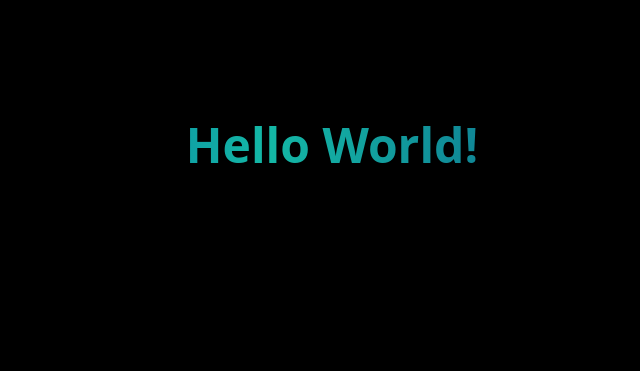
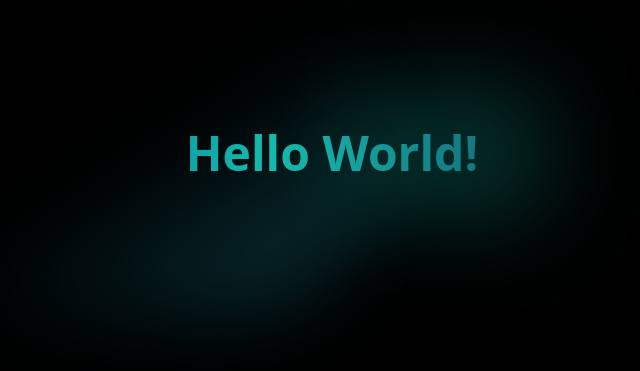
Before and after one commit to nathanstork/tailwind-gradients-next, a Next.js app: page / in a window 1280 px wide. Shown: the part 247-618 px from the top of the page, without its empty margins (308-948 px from the left). Built offline with nearby package versions, Linux system fonts and the light colour scheme.

Commit message:
Tailwind gradients

```diff
--- a/pages/index.tsx
+++ b/pages/index.tsx
@@ -1,11 +1,10 @@
 import Head from "next/head";
-import styles from "../styles/Home.module.css";
 
 const Home = () => {
     return (
         <>
             <Head>
-                <title>Tailwind Test - Next.js</title>
+                <title>Tailwind Gradients - Next.js</title>
                 <meta
                     name={"description"}
                     content={"Generated by create next app"}
@@ -16,21 +15,25 @@ const Home = () => {
                 />
                 <link rel={"icon"} href={"/favicon.ico"} />
             </Head>
-            <main className={"w-full min-h-screen"}>
-                <div className={styles.center}>
+            <main className={"w-full min-h-screen overflow-hidden select-none"}>
+                <div className={"relative flex justify-center items-center h-screen"}>
+                    <div className={"absolute w-120 h-80 rounded-full bg-gradient-to-br from-glare/[0] to-glare/[0.3] via-glare/[0] blur-2xl -ml-96"} />
+
                     <div
                         className={
-                            "flex justify-center items-center w-full h-screen -mt-2"
+                            "flex justify-center items-center"
                         }
                     >
                         <h1
                             className={
-                                "text-5xl font-black bg-gradient-to-r from-sky-700 to-cyan-700 via-teal-500 bg-clip-text text-transparent animate-text"
+                                "text-5xl font-black bg-gradient-to-r from-sky-700 to-cyan-800 via-teal-500 bg-clip-text text-transparent animate-text"
                             }
                         >
                             Hello World!
                         </h1>
                     </div>
+
+                    <div className={"absolute left-1/2 w-60 h-44 bg-gradient-radial from-glare-dark/[0.4] to-glare/[0] blur-2xl -z-1"} />
                 </div>
             </main>
         </>
--- a/styles/Home.module.css
+++ /dev/null
@@ -1,30 +0,0 @@
-.center {
-    display: flex;
-    justify-content: center;
-    align-items: center;
-    position: relative;
-}
-
-.center::before {
-    background: var(--secondary-glow);
-    border-radius: 50%;
-    width: 480px;
-    height: 360px;
-    margin-left: -400px;
-}
-
-.center::after {
-    background: var(--primary-glow);
-    width: 240px;
-    height: 180px;
-    z-index: -1;
-}
-
-.center::before,
-.center::after {
-    content: "";
-    left: 50%;
-    position: absolute;
-    filter: blur(45px);
-    transform: translateZ(0);
-}
--- a/styles/global.css
+++ b/styles/global.css
@@ -1,24 +1,6 @@
 @tailwind base;
 @tailwind components;
 @tailwind utilities;
-
-@media (prefers-color-scheme: dark) {
-    :root {
-        --background-start-rgb: 0, 0, 0;
-        --background-end-rgb: 0, 0, 0;
-
-        --primary-glow: radial-gradient(
-            rgba(13, 148, 136, 0.4),
-            rgba(34, 211, 238, 0)
-        );
-        --secondary-glow: linear-gradient(
-            to bottom right,
-            rgba(34, 211, 238, 0),
-            rgba(34, 211, 238, 0),
-            rgba(34, 211, 238, 0.3)
-        );
-    }
-}
 
 html {
     color-scheme: dark;
--- a/tailwind.config.js
+++ b/tailwind.config.js
@@ -6,6 +6,13 @@ module.exports = {
     ],
     theme: {
         extend: {
+            width: {
+                120: "30rem"
+            },
+            colors: {
+                glare: "#22d3ee",
+                "glare-dark": "#0d9488"
+            },
             animation: {
                 text: "gradient-x 5s ease infinite",
                 gradient: "gradient 3s ease infinite",
@@ -53,11 +60,17 @@ module.exports = {
                     },
                 },
             },
+            backgroundImage: {
+                'gradient-radial': 'radial-gradient(var(--tw-gradient-stops))',
+            },
             backgroundSize: {
                 "50%": "50%",
                 "200%": "100%",
                 "400%": "400%",
             },
+            zIndex: {
+                '1': '1',
+            }
         },
     },
     plugins: [],
```
